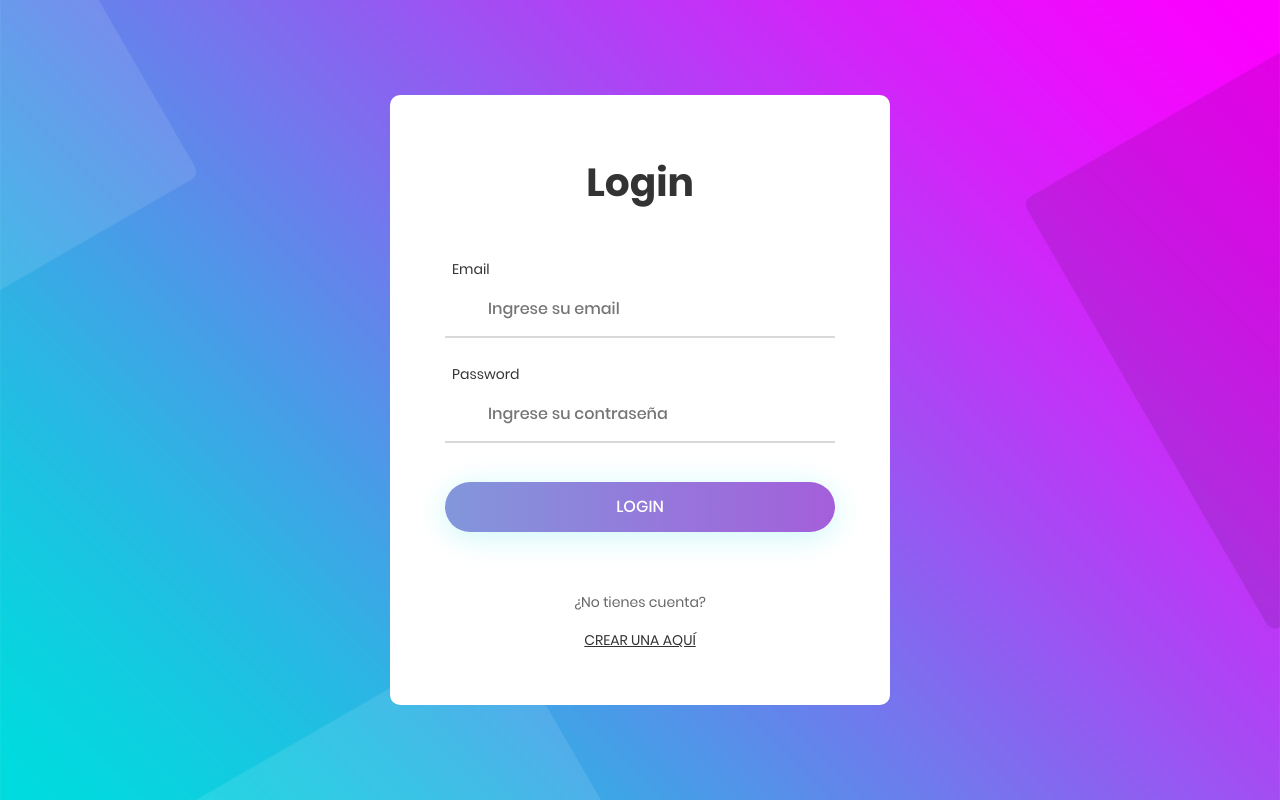
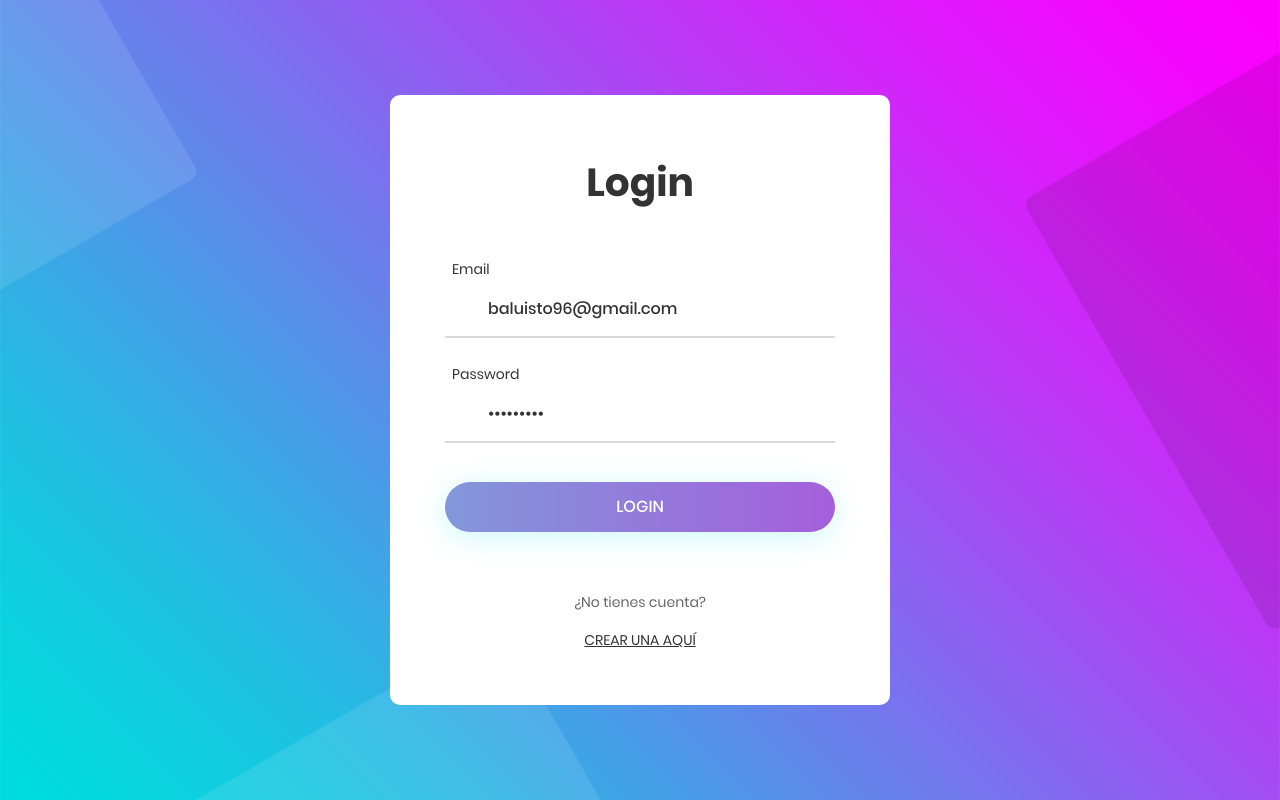
Before and after one commit to ElLuchoMan/AuthApp, an Angular app: page /auth/login in a window 1280 px wide. Built offline with nearby package versions, Linux system fonts and the light colour scheme.

Commit message:
Agregados formularios Reactivos

```diff
--- a/src/app/auth/auth.module.ts
+++ b/src/app/auth/auth.module.ts
@@ -1,5 +1,7 @@
 import { NgModule } from '@angular/core';
 import { CommonModule } from '@angular/common';
+
+import { ReactiveFormsModule } from '@angular/forms';
 
 import { AuthRoutingModule } from './auth-routing.module';
 import { LoginComponent } from './pages/login/login.component';
@@ -11,7 +13,8 @@ import { MainComponent } from './pages/main/main.component';
   declarations: [LoginComponent, RegisterComponent, MainComponent],
   imports: [
     CommonModule,
-    AuthRoutingModule
+    AuthRoutingModule,
+    ReactiveFormsModule,
   ]
 })
 export class AuthModule { }
--- a/src/app/auth/pages/login/login.component.html
+++ b/src/app/auth/pages/login/login.component.html
@@ -1,4 +1,4 @@
-<form class="login100-form" autocomplete="off">
+<form class="login100-form" [formGroup]="miFormulario" (ngSubmit)="login()" autocomplete="off">
 
     <span class="login100-form-title p-b-49">
         Login
@@ -6,13 +6,13 @@
 
     <div class="wrap-input100 m-b-23">
         <span class="label-input100">Email</span>
-        <input class="input100" type="email" name="email" placeholder="Ingrese su email">
+        <input class="input100" type="email" formControlName="email" placeholder="Ingrese su email">
         <span class="focus-input100"></span>
     </div>
 
     <div class="wrap-input100">
         <span class="label-input100">Password</span>
-        <input class="input100" type="password" name="password" placeholder="Ingrese su contraseña">
+        <input class="input100" type="password" formControlName="password" placeholder="Ingrese su contraseña">
         <span class="focus-input100"></span>
     </div>
 
@@ -21,7 +21,7 @@
     <div class="container-login100-form-btn">
         <div class="wrap-login100-form-btn">
             <div class="login100-form-bgbtn"></div>
-            <button class="login100-form-btn">
+            <button class="login100-form-btn" type="submit" [disabled]="miFormulario.invalid">
                 Login
             </button>
         </div>
--- a/src/app/auth/pages/login/login.component.ts
+++ b/src/app/auth/pages/login/login.component.ts
@@ -1,4 +1,5 @@
-import { Component, OnInit } from '@angular/core';
+import { Component } from '@angular/core';
+import { FormBuilder, FormGroup, Validators } from '@angular/forms';
 
 @Component({
   selector: 'app-login',
@@ -6,11 +7,16 @@ import { Component, OnInit } from '@angular/core';
   styles: [
   ]
 })
-export class LoginComponent implements OnInit {
-
-  constructor() { }
+export class LoginComponent {
+  miFormulario: FormGroup = this.fb.group({
+    email: ['baluisto96@gmail.com', [Validators.required, Validators.email]],
+    password: ['lawliet96', [Validators.required, Validators.minLength(6)]],
+  });
+  constructor(private fb: FormBuilder) { }
 
   ngOnInit(): void {
   }
-
+  login() {
+    console.log(this.miFormulario.value)
+  }
 }
--- a/src/app/auth/pages/register/register.component.html
+++ b/src/app/auth/pages/register/register.component.html
@@ -1,22 +1,22 @@
-<form class="login100-form" autocomplete="off">
+<form class="login100-form" [formGroup]="miFormulario" (ngSubmit)="registrar()" autocomplete="off">
 
     <span class="login100-form-title p-b-49">
         Nuevo Usuario
     </span>
     <div class="wrap-input100 m-b-23">
         <span class="label-input100">Nombre</span>
-        <input class="input100" type="text" name="nombre" placeholder="Ingrese su nombre">
+        <input class="input100" type="text" formControlName="name" placeholder="Ingrese su nombre">
         <span class="focus-input100"></span>
     </div>
     <div class="wrap-input100 m-b-23">
         <span class="label-input100">Email</span>
-        <input class="input100" type="email" name="email" placeholder="Ingrese su email">
+        <input class="input100" type="email" formControlName="email" placeholder="Ingrese su email">
         <span class="focus-input100"></span>
     </div>
 
     <div class="wrap-input100">
         <span class="label-input100">Password</span>
-        <input class="input100" type="password" name="password" placeholder="Ingrese su contraseña">
+        <input class="input100" type="password" formControlName="password" placeholder="Ingrese su contraseña">
         <span class="focus-input100"></span>
     </div>
 
@@ -25,7 +25,7 @@
     <div class="container-login100-form-btn">
         <div class="wrap-login100-form-btn">
             <div class="login100-form-bgbtn"></div>
-            <button class="login100-form-btn">
+            <button class="login100-form-btn" type="submit" [disabled]="miFormulario.invalid">
                 Registrarse
             </button>
         </div>
--- a/src/app/auth/pages/register/register.component.ts
+++ b/src/app/auth/pages/register/register.component.ts
@@ -1,4 +1,5 @@
 import { Component, OnInit } from '@angular/core';
+import { FormGroup, FormBuilder, Validators } from '@angular/forms';
 
 @Component({
   selector: 'app-register',
@@ -7,10 +8,17 @@ import { Component, OnInit } from '@angular/core';
   ]
 })
 export class RegisterComponent implements OnInit {
-
-  constructor() { }
+  miFormulario: FormGroup = this.fb.group({
+    name: ['Bryan Luis', Validators.required],
+    email: ['baluisto96@gmail.com', [Validators.required, Validators.email]],
+    password: ['lawliet96', [Validators.required, Validators.minLength(6)]],
+  });
+  constructor(private fb: FormBuilder) { }
 
   ngOnInit(): void {
   }
+  registrar() {
+console.log(this.miFormulario.value);
+  }
 
 }
```
